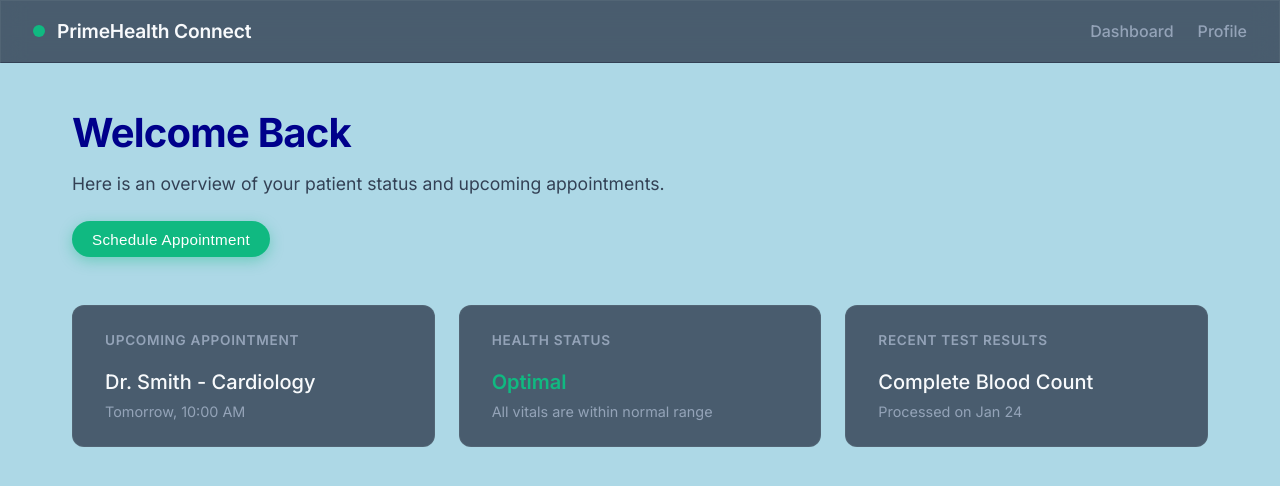
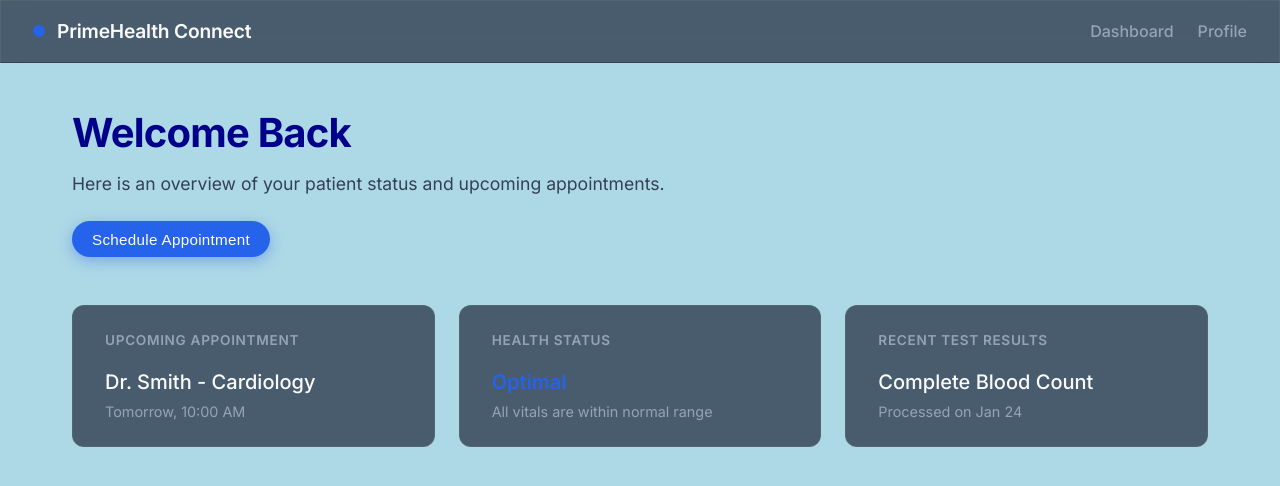
Before and after one commit to Vidushi-W/PrimeHealth-microservices, a React (Vite) app in the folder Frontend_UI/patient-service-frontend/: page / in a window 1280 px wide. Shown: the top 486 px of the page. Built offline with nearby package versions, Linux system fonts and the light colour scheme.

Commit message:
Update font styles in patient dashboard

```diff
--- a/Frontend_UI/patient-service-frontend/src/index.css
+++ b/Frontend_UI/patient-service-frontend/src/index.css
@@ -7,9 +7,9 @@
   --color-surface-hover: #334155; /* slate-700 */
   --color-border: #334155;
 
-  /* Vibrant Green accent */
-  --color-primary: #10b981;   /* emerald-500 */
-  --color-primary-hover: #059669; /* emerald-600 */
+  /* Deep Blue accent */
+  --color-primary: #2563eb;   /* blue-600 */
+  --color-primary-hover: #1d4ed8; /* blue-700 */
 
   /* Text */
   --color-text: #f8fafc;      /* slate-50 */
@@ -61,13 +61,13 @@ body {
 .btn-primary {
   background-color: var(--color-primary);
   color: #fff;
-  box-shadow: 0 4px 14px 0 rgba(16, 185, 129, 0.39);
+  box-shadow: 0 4px 14px 0 rgba(37, 99, 235, 0.39);
 }
 
 .btn-primary:hover {
   background-color: var(--color-primary-hover);
   transform: translateY(-2px);
-  box-shadow: 0 6px 20px 0 rgba(16, 185, 129, 0.5);
+  box-shadow: 0 6px 20px 0 rgba(37, 99, 235, 0.5);
 }
 
 /* Animations */
@@ -117,9 +117,9 @@ body {
 }
 
 @keyframes pulse {
-  0% { box-shadow: 0 0 0 0 rgba(16, 185, 129, 0.4); }
-  70% { box-shadow: 0 0 0 10px rgba(16, 185, 129, 0); }
-  100% { box-shadow: 0 0 0 0 rgba(16, 185, 129, 0); }
+  0% { box-shadow: 0 0 0 0 rgba(37, 99, 235, 0.4); }
+  70% { box-shadow: 0 0 0 10px rgba(37, 99, 235, 0); }
+  100% { box-shadow: 0 0 0 0 rgba(37, 99, 235, 0); }
 }
 
 .navbar-links {
--- a/Frontend_UI/patient-service-frontend/src/pages/Dashboard.css
+++ b/Frontend_UI/patient-service-frontend/src/pages/Dashboard.css
@@ -31,7 +31,7 @@
 .dashboard-card:hover {
   transform: translateY(-4px);
   box-shadow: 0 10px 25px rgba(0, 0, 0, 0.2);
-  border-color: rgba(16, 185, 129, 0.3);
+  border-color: rgba(37, 99, 235, 0.3);
 }
 
 .dashboard-card h3 {
```
